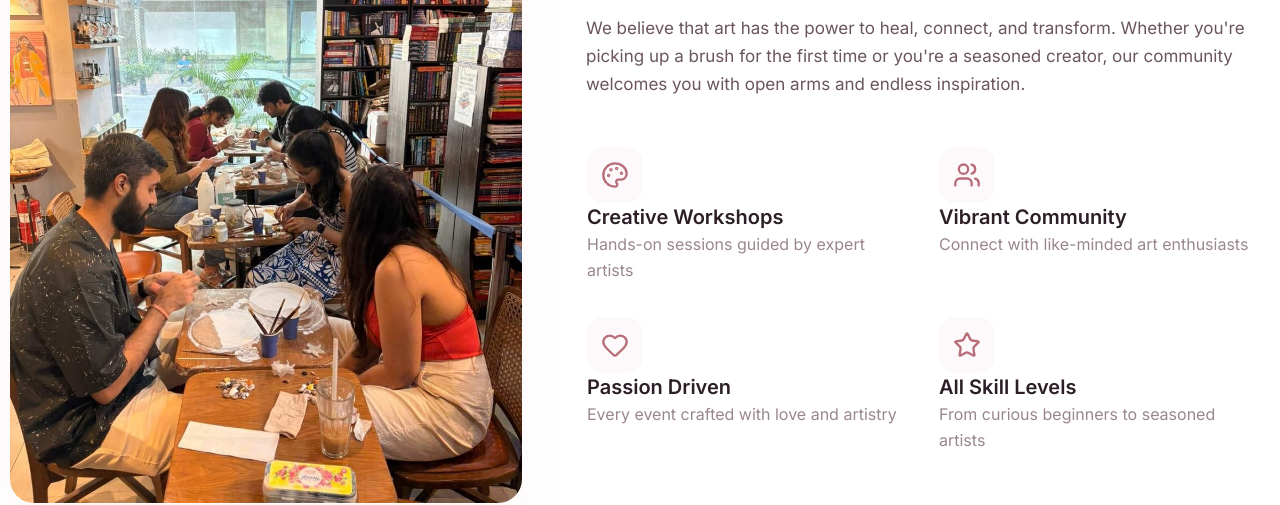
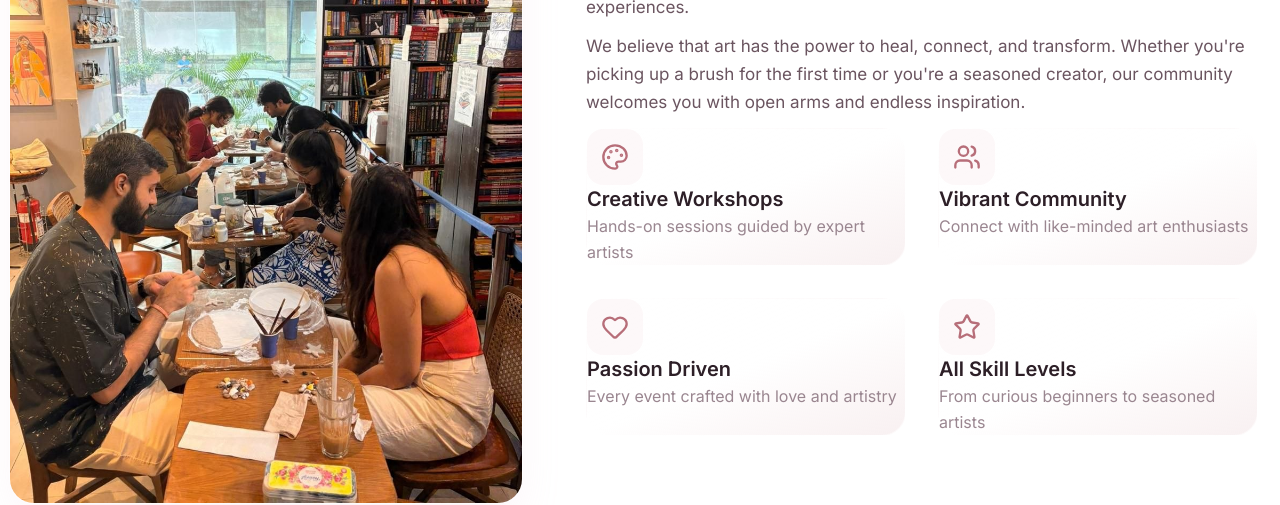
Before and after one commit to nitin102005/Art-Soul, a React (Vite) app: page / in a window 1280 px wide. Shown: the part 1000-1505 px from the top of the page. Built offline with nearby package versions, Linux system fonts and the light colour scheme; a web font is replaced by a local one.

Commit message:
Update About.jsx

```diff
--- a/src/components/About.jsx
+++ b/src/components/About.jsx
@@ -51,7 +51,6 @@ export default function About() {
               About Us
             </h2>
 
-
             <p className="text-text-secondary leading-relaxed text-[15px] lg:text-[17px] mb-2">
               Art &amp; Soul is a creative platform dedicated to bringing
               artists, learners, and art enthusiasts together through immersive
@@ -64,15 +63,17 @@ export default function About() {
               or you're a seasoned creator, our community welcomes you with
               open arms and endless inspiration.
             </p>
-            {/* <br /> */}
-            <br />
 
-            {/* Features — Using Flex instead of Grid */}
-            <div className="flex flex-col sm:flex-row flex-wrap gap-8 mt-10">
+            {/* Features */}
+            <div className="flex flex-col sm:flex-row flex-wrap gap-8 mt-10 px-4 lg:px-0">
               {features.map((feature) => (
                 <div
                   key={feature.title}
-                  className="group flex-1 min-w-[280px] p-8 rounded-3xl bg-white/70 backdrop-blur-xl border border-white/60 hover:border-primary/30 hover:shadow-2xl hover:shadow-primary/15 transition-all duration-300 flex flex-col"
+                  className="group flex-1 min-w-[280px] px-10 py-8 rounded-3xl
+                             bg-gradient-to-br from-white/80 via-white/70 to-rose-gold/10
+                             backdrop-blur-xl border border-white/60
+                             hover:border-primary/30 hover:shadow-2xl hover:shadow-primary/15
+                             transition-all duration-300 flex flex-col"
                 >
                   <div className="w-14 h-14 rounded-2xl bg-primary/10 flex items-center justify-center mb-6 group-hover:bg-linear-to-br group-hover:from-primary group-hover:to-rose-gold transition-all duration-300">
                     <feature.icon
```
